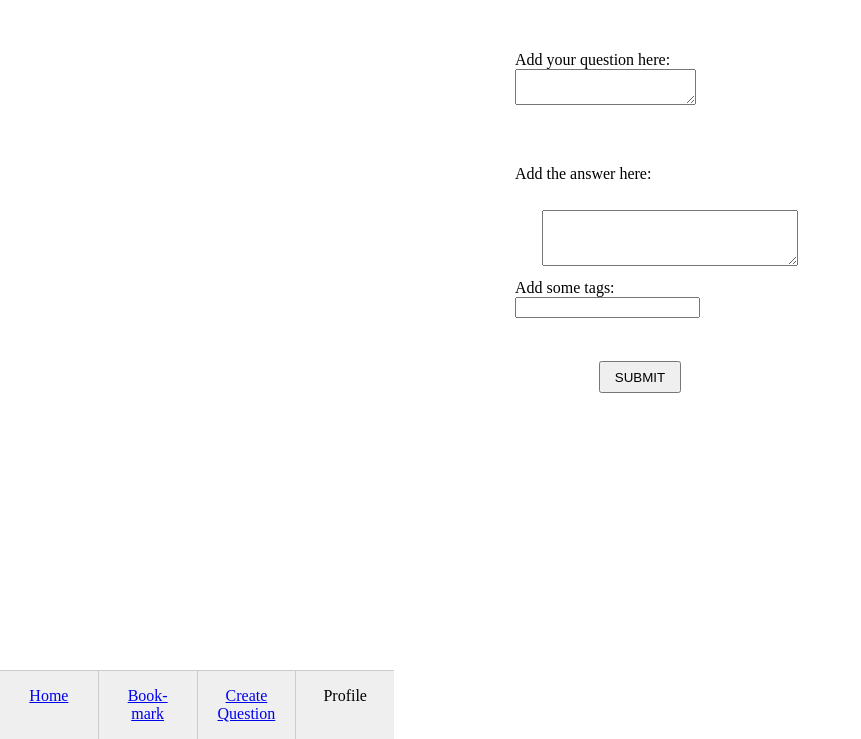
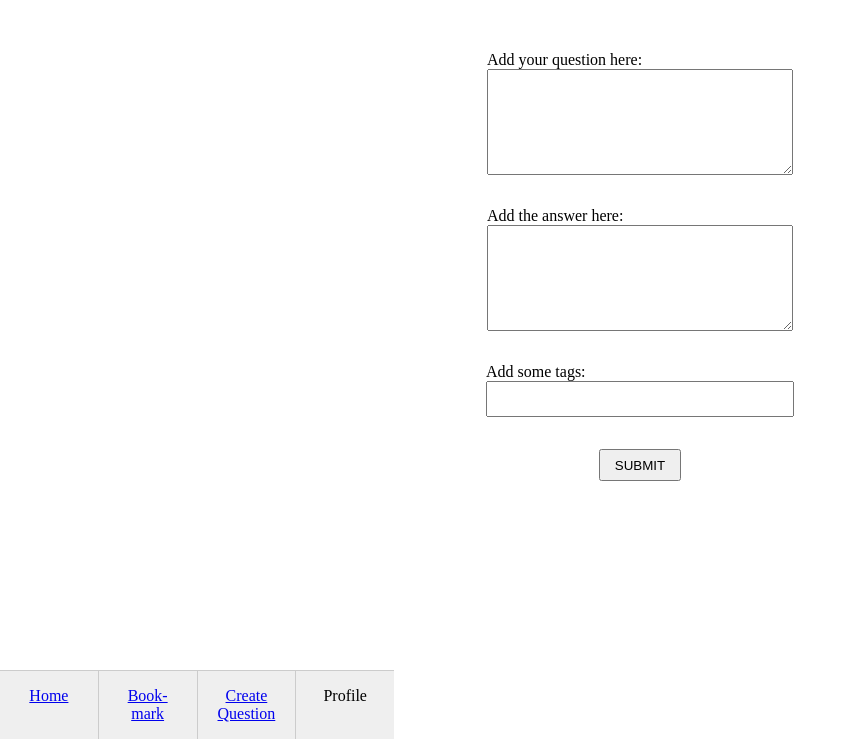
Before and after one commit to mariereese/quiz-app, a website built with Parcel: page create.html in a window 1280 px wide. Shown: the part 61-800 px from the top of the page, without its empty margins (0-861 px from the left). Built offline with nearby package versions, Linux system fonts and the light colour scheme.

Commit message:
improve css style

```diff
--- a/create.html
+++ b/create.html
@@ -11,30 +11,32 @@
         <h1>CREATE</h1>
     </header>
     <main>
+        <section class="create-form">
             <form>
                 <div class="create-form__question">
                     <label for="question">
                         Add your question here:
-                    <textarea name="question" id="question"></textarea>
+                        <textarea class="create-form__textarea" name="question" id="question"></textarea>
                     </label>
                 </div>
 
                 <div class="create-form__answer">
                     <label for="answer">
                         Add the answer here:
-                    <textarea class="create-form__answer" name="answer" id="answer"></textarea>
+                        <textarea class="create-form__textarea" name="answer" id="answer"></textarea>
                     </label>
                 </div>
 
                 <div class="create-form__tags">
                     <label for="tags">
                         Add some tags:
-                    <input create__tags name="tags" type="text" id="tags">
+                        <input class="create-form__text-input" name="tags" type="text" id="tags">
                     </label>
                 </div>
 
                 <button class="create-form__button" type="submit">Submit</button>
             </form>
+        </section>
     </main>
     <footer>
         <nav>
--- a/css/components/create.css
+++ b/css/components/create.css
@@ -3,32 +3,41 @@ form {
     display: flex;
     flex-direction: column;
     align-items: center;
+    justify-content: space-evenly;
     margin: 0 auto;
 }
-
 label {
     margin: 0;
+    display: block;
 }
- textarea, input {
+
+ .create-form__textarea {
      display: block;
+     width: 300px;
+     height: 100px;
+}
+
+.create-form__text-input {
+    display: block;
+    width: 300px;
+    height: 30px;
+}
+
+.create-form {
+    padding: 2em;
 }
 
 .create-form__question {
-    width: 250px;
-    height: 50px;
-    margin: 2em;
+    margin-bottom: 2em;
 }
 
 .create-form__answer {
-    width: 250px;
-    height: 50px;
-    margin: 2em;
+    margin-bottom: 2em;
 }
 
 .create-form__tags {
-    width: 250px;
-    height: 50px;
-    margin: 2em;
+    margin-bottom: 2em;
+
 }
 
 .create-form__button {
```
Lines whose indentation alone changed are shown as unchanged.
